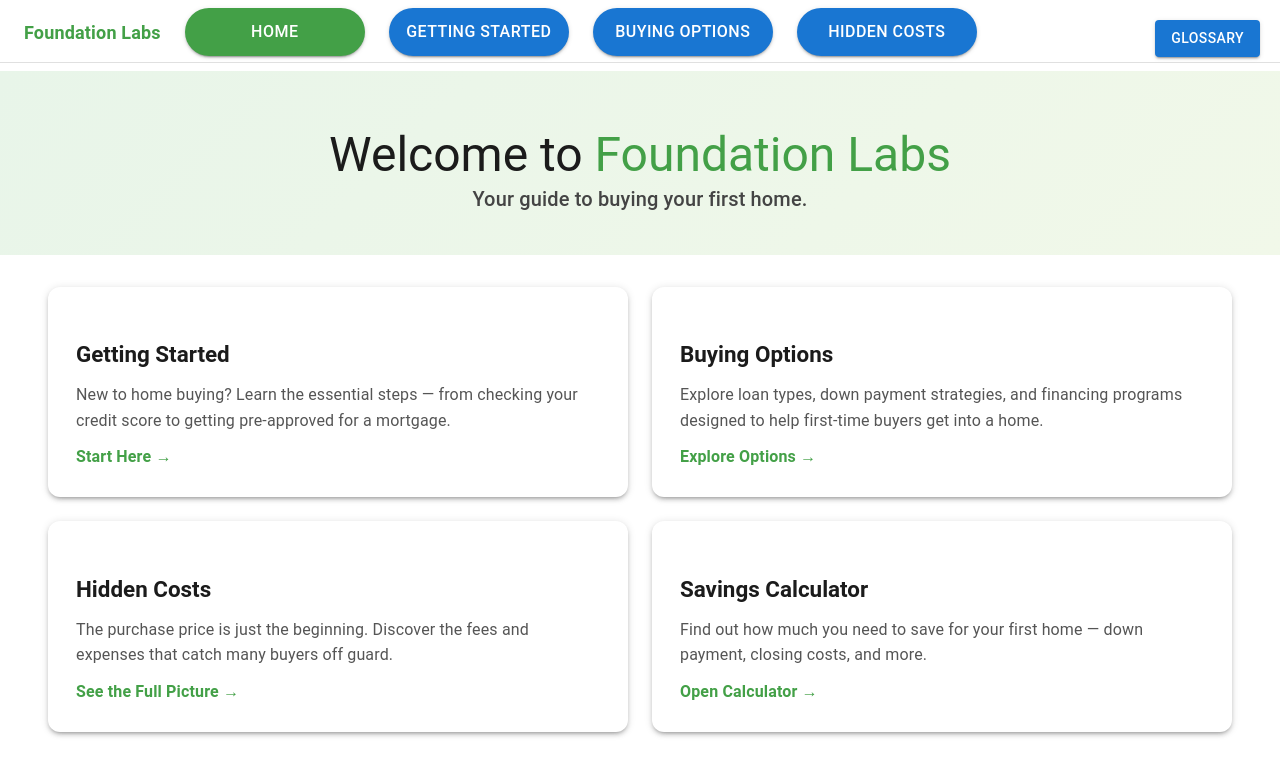
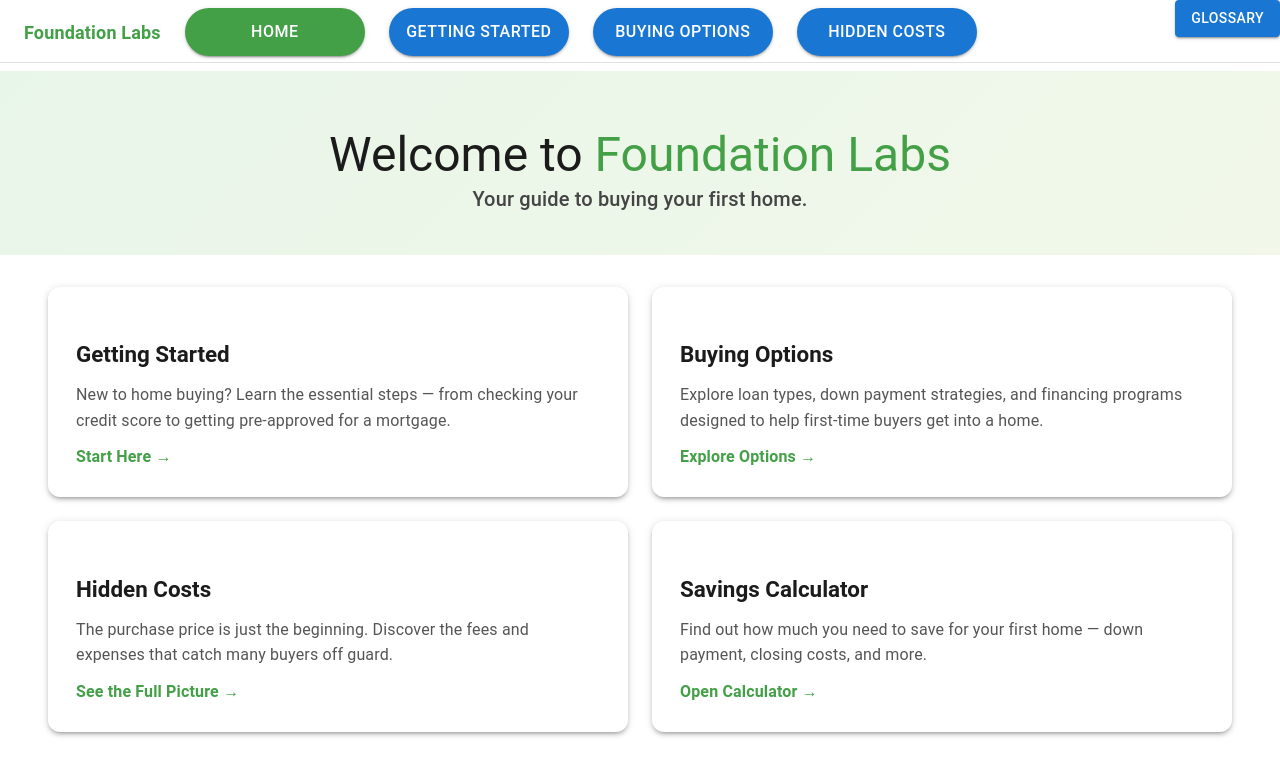
Before and after one commit to PerpetualLink/CS422, a React (Vite) app: page / in a window 1280 px wide. Shown: the top 776 px of the page. Built offline with nearby package versions, Linux system fonts and the light colour scheme; some icons are missing.

Commit message:
Make all font families consistent

```diff
--- a/src/app.scss
+++ b/src/app.scss
@@ -1,5 +1,6 @@
 body {
     margin: unset;
+    font-family: "roboto";
 }
 
 .navigationBar {
--- a/src/shared/Glossary.jsx
+++ b/src/shared/Glossary.jsx
@@ -1,6 +1,7 @@
 import { useState } from "react";
 import { Button, Drawer, Box, Typography, IconButton } from "@mui/material";
 import CloseIcon from "@mui/icons-material/Close";
+import "./Glossary.scss";
 
 function Glossary() {
     const [isDrawerOpen, setIsDrawerOpen] = useState(false);
@@ -41,20 +42,11 @@ function Glossary() {
     ];
 
     return (
-        <>
+        <div className={"container"}>
             <Button
+                className={"glossaryButton"}
                 variant="contained"
                 onClick={() => setIsDrawerOpen(true)}
-                sx={{
-                    position: "fixed",
-                    top: 20,
-                    right: 20,
-                    zIndex: 1000,
-                    backgroundColor: "#1976d2",
-                    '&:hover': {
-                        backgroundColor: "#1565c0"
-                    }
-                }}
             >
                 Glossary
             </Button>
@@ -114,7 +106,7 @@ function Glossary() {
                     ))}
                 </Box>
             </Drawer>
-        </>
+        </div>
     );
 }
 
--- a/src/shared/Glossary.scss
+++ b/src/shared/Glossary.scss
@@ -1,5 +1,15 @@
 .container {
-    position: absolute;
-    top: 0;
-    right: 0;
+    z-Index: 1000;
+
+    .glossaryButton {
+        position: absolute;
+        top: 0;
+        right: 0;
+
+        background-Color: #1976d2;
+
+        &:hover {
+            background-Color: #1565c0;
+        }
+    }
 }
```
